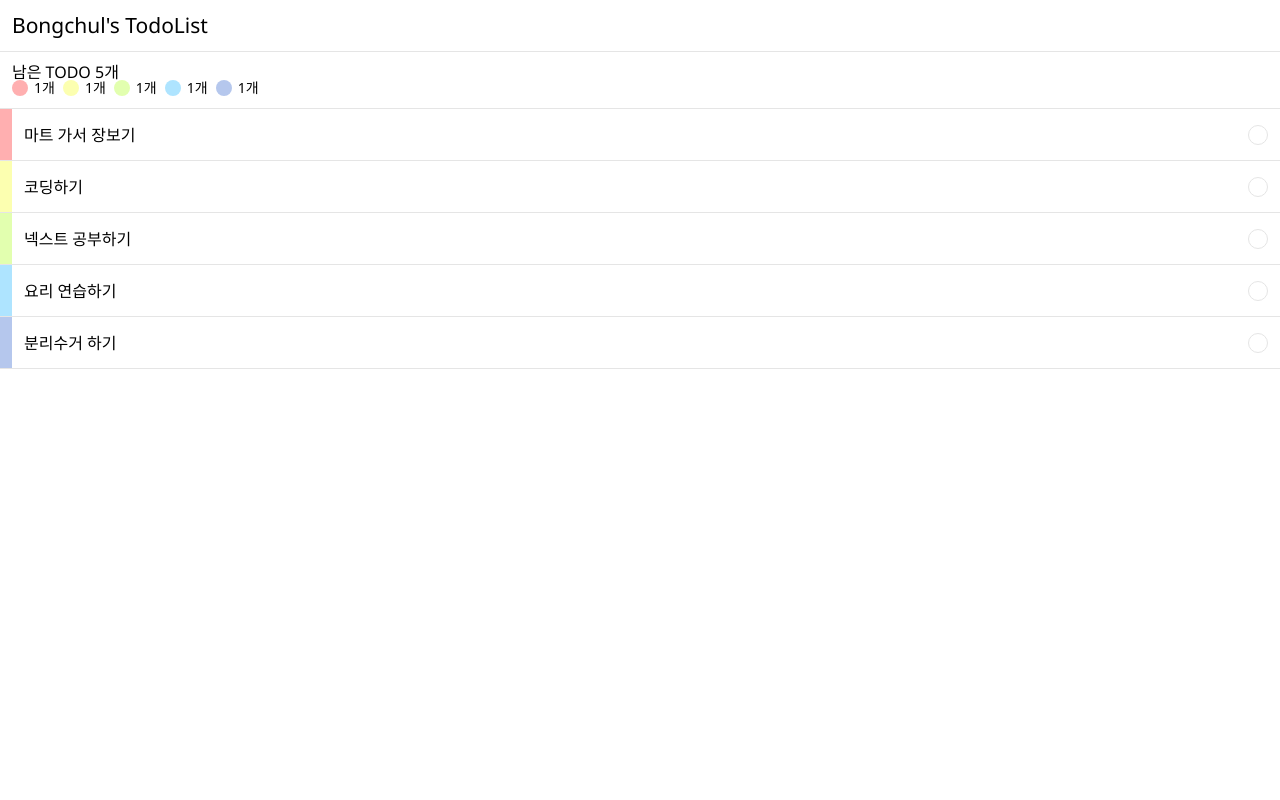
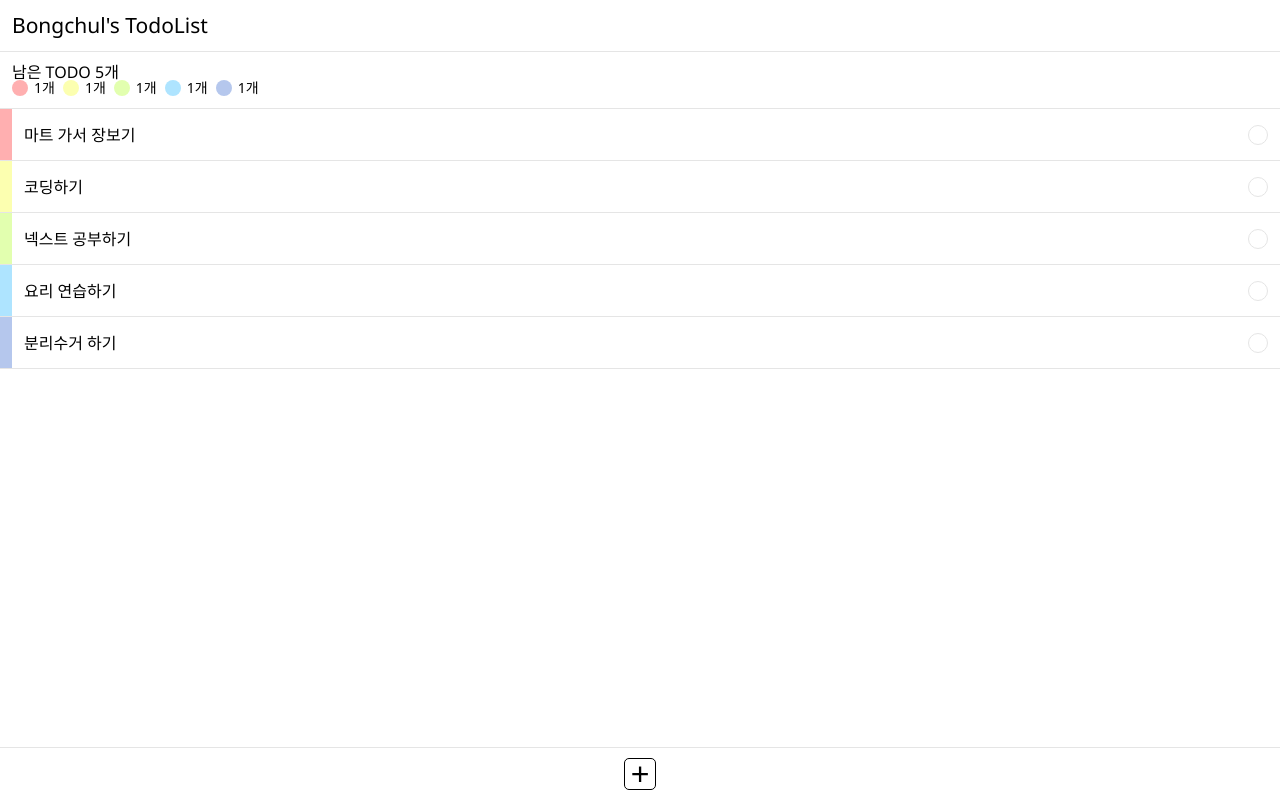
Before and after one commit to bcround/Next.js-Practice, a Next.js app: page / in a window 1280 px wide. Built offline with nearby package versions, Linux system fonts and the light colour scheme; no server answers.

Commit message:
Feat: Todolist의 추가페이지나 홈으로 이동하는 버튼을 가진 Footer 구현 new file:   components/Footer.tsx modified:   pages/_app.tsx

```diff
--- /dev/null
+++ b/components/Footer.tsx
@@ -0,0 +1,49 @@
+import React from "react";
+import { useRouter } from "next/router";
+import styled from "styled-components";
+import palette from "../styles/palette";
+
+const Container = styled.footer`
+  width: 100%;
+  height: 53px;
+  position: fixed;
+  bottom: 0;
+  border-top: 1px solid ${palette.gray};
+  display: flex;
+  justify-content: center;
+  align-items: center;
+  background-color: white;
+  .footer-button {
+    font-size: 32px;
+    width: 32px;
+    height: 32px;
+    border-radius: 5px;
+    border: 1px solid black;
+    display: flex;
+    justify-content: center;
+    align-items: center;
+    background-color: white;
+    padding: 0;
+    line-height: 0;
+    outline: none;
+  }
+`;
+
+const Footer: React.FC = () => {
+  const router = useRouter();
+  const isMain = router.pathname === "/";
+
+  return (
+    <Container>
+      <button
+        type="button"
+        className="footer-button"
+        onClick={() => router.push(isMain ? "/todo/add" : "/")}
+      >
+        {isMain ? "+" : "-"}
+      </button>
+    </Container>
+  );
+};
+
+export default Footer;
--- a/pages/_app.tsx
+++ b/pages/_app.tsx
@@ -1,6 +1,7 @@
 import App, { AppContext, AppProps, AppInitialProps } from "next/app";
 import Header from "../components/Header";
 import GlobalStyle from "../styles/GlobalStyle";
+import Footer from "../components/Footer";
 
 const app = ({ Component, pageProps }: AppProps) => {
   return (
@@ -8,6 +9,7 @@
       <GlobalStyle />
       <Header />
       <Component {...pageProps} />
+      <Footer />
     </>
   );
 };
```
